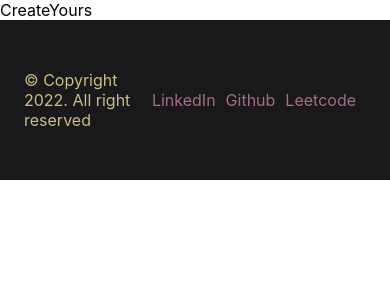
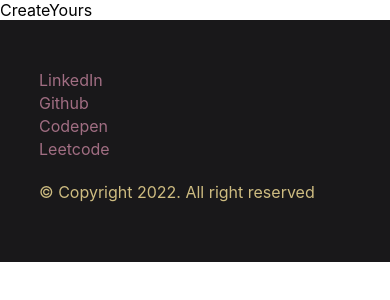
Before and after one commit to mehtarishabh/onerishabh, a React (Create React App) app: page /create-yours in a window 390 px wide. Shown: the top 300 px of the page. Built offline with nearby package versions, Linux system fonts and the light colour scheme.

Commit message:
mobile responsiveness added

```diff
--- a/src/pages/Home/Home.js
+++ b/src/pages/Home/Home.js
@@ -46,7 +46,8 @@ function Home() {
             <div className='Home_text'>Javascript, HTML 5, CSS 3</div>
             <div className='Home_text'>Angular 10, Reactjs</div>
             <div className='Home_subheading'>Secondary Skills</div>
-            <div className='Home_text'>AWS cloud services, Nodejs BigQuery, MongoDb, MySql </div>
+            <div className='Home_text'>AWS cloud services, Nodejs</div>
+            <div className='Home_text'>BigQuery, MongoDb, MySql </div>
             <div className='Home_text'>Contentful, Strapi, CloudCMS</div>
           </div>
         </section>
@@ -58,7 +59,7 @@ function Home() {
             <div className='Home_text'>Feb 2019 - Present</div>
             <div className='Home_text'></div>
             <div className='Home_text'><b>Client - Elevate</b></div>
-            <div className='Home_text'>1. Successfully completed the project elevate.com from scratch till the handover by leading a team of 5 developers.</div>
+            <div className='Home_text'>1. Successfully completed the project <span className='pink'>elevate.com</span> from scratch till the handover by leading a team of 5 developers.</div>
             <div className='Home_text'>2. Involved in understanding requirements, task creation, estimation, allocation to respective teams, PR reviews etc.</div>
             <div className='Home_text'>3. Build various responsive components for the project along with initial setup and defining guidelines etc.</div>
             <div className='Home_text'>4. Worked on components such as navigation menu, quiz animation etc to name a few.</div>
@@ -66,11 +67,11 @@ function Home() {
             <div className='Home_text'></div>
             <div className='Home_text'></div>
             <div className='Home_text'><b>Client - Dosist</b></div>
-            <div className='Home_text'>1. Completed ecommerce websites dosist.com and dosist.ca from scratch till the handover to the clients.</div>
+            <div className='Home_text'>1. Completed ecommerce websites <span className='pink'>dosist.com</span> and <span className='pink'>dosist.ca</span> from scratch till the handover to the clients.</div>
             <div className='Home_text'>2. Developed various features in the app during the course of development like header, Formula detail, formula finder,
               signup, session management, review order in checkout to name a few.</div>
             <div className='Home_text'>3. Lead the team in absence of team lead to successfully deliver the requirements.</div>
-            <div className='Home_text'>Technologies Used - React, Nodejs, Contentful, Google Analytics, Magento, IpStack, Jumio</div>
+            <div className='Home_text'><b>Technologies Used</b> - React, Nodejs, Contentful, Google Analytics, Magento, IpStack, Jumio</div>
 
           <div className='Home_subheading'>Mavenir Systems Pvt. Ltd. (Member of Technical staff 2 - R&D)</div>
             <div className='Home_text'>May 2017 - Jan 2019</div>
@@ -82,7 +83,7 @@ function Home() {
             <div className='Home_text'>4. Did various UI enhancements to support functionalities like download in csv and xml format, operations
             support like reboot, restart of BBU(Baseband Unit)/ RRU(Remote Radio Unit), etc.</div>
             <div className='Home_text'>5. Made UI for leaf-list data type of yang support using angular 4.</div>
-            <div className='Home_text'>Technologies Used - Typescript, NodeJs, Angular4, mariaDb, Cvs</div>
+            <div className='Home_text'><b>Technologies Used</b> - Typescript, NodeJs, Angular4, mariaDb, Cvs</div>
 
           <div className='Home_subheading'>Mubble Networks Pvt. Ltd. (Product Engineer) </div>
             <div className='Home_text'>Jan 2016 - Mar 2017</div>
--- a/src/pages/Home/Home.scss
+++ b/src/pages/Home/Home.scss
@@ -1,37 +1,60 @@
 @import 'src/styles/variables';
+@import 'src/styles/mixins/media-query';
+@import 'src/styles/mixins/breakpoint-vars';
 
 .Home {
   &_stickyContainer {
-    display: grid;
-    grid-template-columns: 0.5fr 1fr 8.5fr;
     background-color: #3B3A3C;
+
+    @include wide {
+      display: grid;
+      grid-template-columns: 0.5fr 1fr 8.5fr;
+    }
   }
 
   &_sideMenu {
     position: sticky;
     top: 10%;
     justify-self: end;
-    grid-column: 2/3;
+    grid-column: unset;
     height: fit-content;
+    display: none;
+
+    @include wide {
+      grid-column: 2/3;
+      display: unset;
+    }
   }
 
   &_skills {
-    padding-left: 5%;
-    padding-right: 20%;
+    padding-left: 10%;
+    padding-right: 10%;
     padding-top: 100px;
     padding-bottom: 100px;
-    grid-column: 3/4;
+    grid-column: 2/4;
+
+    @include wide {
+      padding-left: 10%;
+      padding-right: 20%;
+      grid-column: 3/4;
+    }
   }
 
   &_workexp,
   &_education,
   &_accolades,
   &_certifications {
-    padding-left: 20%;
-    padding-right: 20%;
+    padding-left: 10%;
+    padding-right: 10%;
     padding-top: 100px;
     padding-bottom: 100px;
-    grid-column: 1/6;
+    grid-column: 2/3;
+
+    @include wide {
+      padding-left: 20%;
+      padding-right: 20%;
+      grid-column: 1/6;
+    }
   }
 
   &_workexp,
@@ -41,8 +64,12 @@
 
   &_heading {
     color: $yellow;
-    font-size: 60px;
+    font-size: 40px;
     text-align: center;
+
+    @include wide {
+      font-size: 60px;
+    }
   }
 
   &_subheading {
@@ -63,3 +90,7 @@
     padding-bottom: 7px;
   }
 }
+.pink {
+  color: $pink;
+  cursor: pointer;
+}
--- a/src/pages/Home/Main/Main.scss
+++ b/src/pages/Home/Main/Main.scss
@@ -9,10 +9,13 @@
   width: 100vw;
   background-color: $dark-grey;
   position: relative;
+  padding-left: 10%;
+  padding-right: 10%;
 
   &_title {
     color: $yellow;
     font-size: 60px;
+    text-align: center;
   }
 
   &_subtitle {
--- a/src/ui/Footer/Footer.js
+++ b/src/ui/Footer/Footer.js
@@ -3,10 +3,11 @@ import './Footer.scss';
 function Footer() {
   return (
     <div className='Footer container'>
-      <div>© Copyright 2022. All right reserved</div>
-      <div>
+      <div className='Footer_copyright'>© Copyright 2022. All right reserved</div>
+      <div className='Footer_iconsContainer'>
         <a className='Footer_icons' href="https://www.linkedin.com/in/rishabh-mehta-76447b5a/" target="_blank" rel="noreferrer">LinkedIn</a>
         <a className='Footer_icons' href="https://github.com/mehtarishabh" target="_blank" rel="noreferrer">Github</a>
+        <a className='Footer_icons' href="https://codepen.io/rishabh247" target="_blank" rel="noreferrer">Codepen</a>
         <a className='Footer_icons' href="https://leetcode.com/user8099ea/" target="_blank" rel="noreferrer">Leetcode</a>
       </div>
     </div>
--- a/src/ui/Footer/Footer.scss
+++ b/src/ui/Footer/Footer.scss
@@ -1,18 +1,51 @@
 @import 'src/styles/variables';
+@import 'src/styles/mixins/media-query';
+@import 'src/styles/mixins/breakpoint-vars';
 
 .Footer {
   padding-top: 50px;
   padding-bottom: 50px;
+  padding-left: 10%;
+  padding-right: 10%;
   background-color: $dark-grey;
   color: $yellow;
   display: flex;
-  align-items: center;
+  align-items: flex-start;
   justify-content: space-between;
+  flex-direction: column;
+
+  @include wide {
+    align-items: center;
+    justify-content: space-between;
+    flex-direction: row;
+  }
 
   &_icons {
     cursor: pointer;
     text-decoration: none;
     padding-right: 10px;
     color: $pink;
+    padding-bottom: 3px;
+  }
+
+  &_copyright {
+    order: 1;
+    padding-top: 10px;
+    padding-right: 10px;
+    padding-bottom: 10px;
+
+    @include wide {
+      order: 0;
+    }
+  }
+
+  &_iconsContainer {
+    display: flex;
+    flex-direction: column;
+    padding-bottom: 10px;
+
+     @include wide {
+      flex-direction: row;
+    }
   }
 }
```
